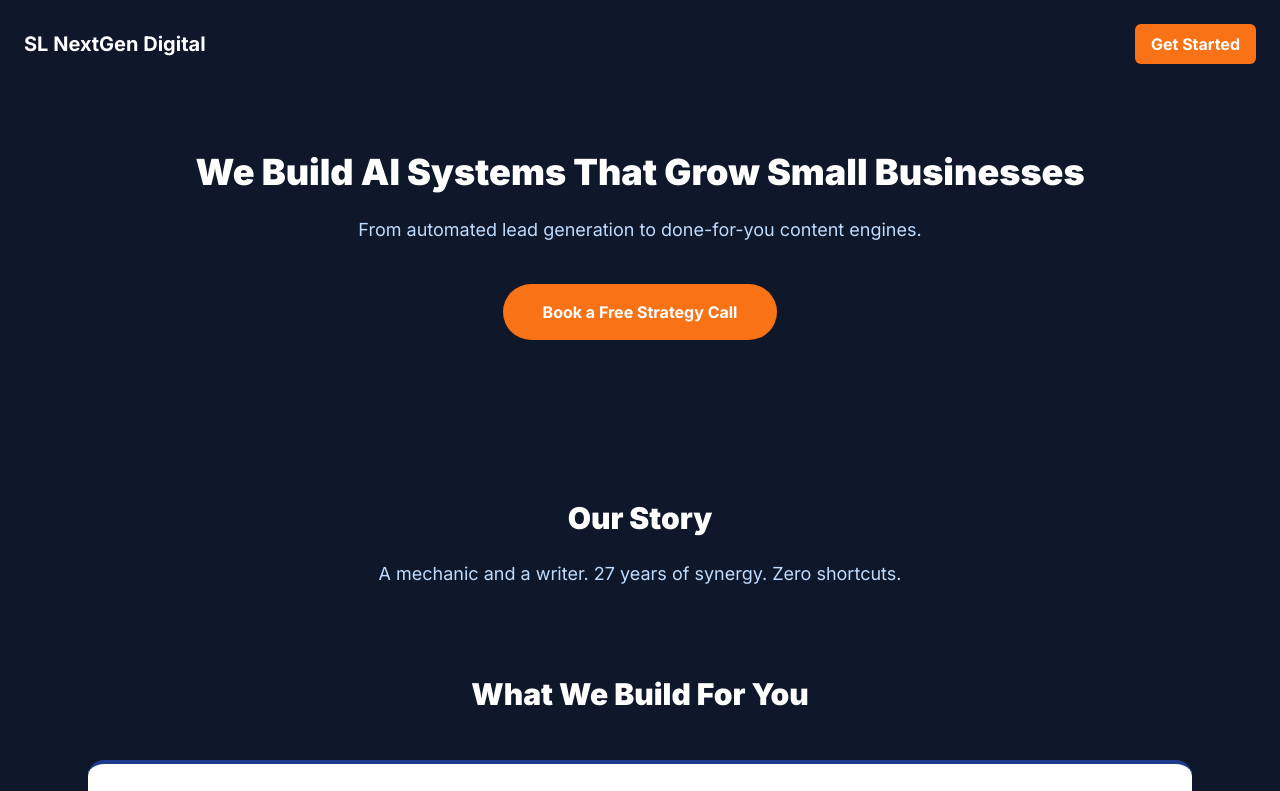
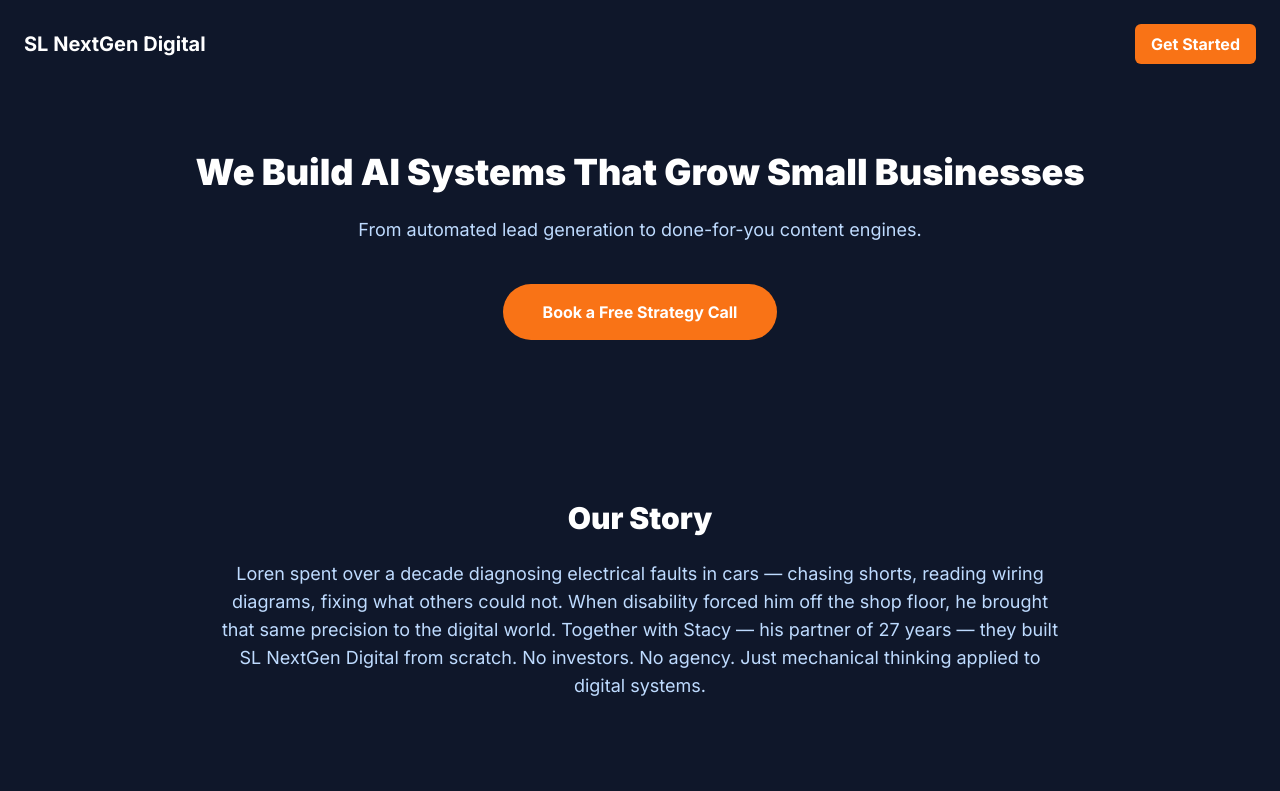
Before and after one commit to Snowman501/slnextgen-global, a Next.js app: page / in a window 1280 px wide. Shown: the top 791 px of the page. Built offline with nearby package versions, Linux system fonts and the light colour scheme.

Commit message:
expand our story

```diff
--- a/app/page.tsx
+++ b/app/page.tsx
@@ -19,7 +19,7 @@ export default function Home() {
 
       <section className="px-6 py-16 max-w-4xl mx-auto text-center">
         <h2 className="text-3xl font-black text-white mb-6">Our Story</h2>
-        <p className="text-blue-200 text-lg mb-6">A mechanic and a writer. 27 years of synergy. Zero shortcuts.</p>
+        <p className="text-blue-200 text-lg mb-6">Loren spent over a decade diagnosing electrical faults in cars — chasing shorts, reading wiring diagrams, fixing what others could not. When disability forced him off the shop floor, he brought that same precision to the digital world. Together with Stacy — his partner of 27 years — they built SL NextGen Digital from scratch. No investors. No agency. Just mechanical thinking applied to digital systems.</p>
       </section>
       <section className="px-6 pb-20 max-w-6xl mx-auto">
         <h2 className="text-3xl font-black text-white text-center mb-12">What We Build For You</h2>
```
